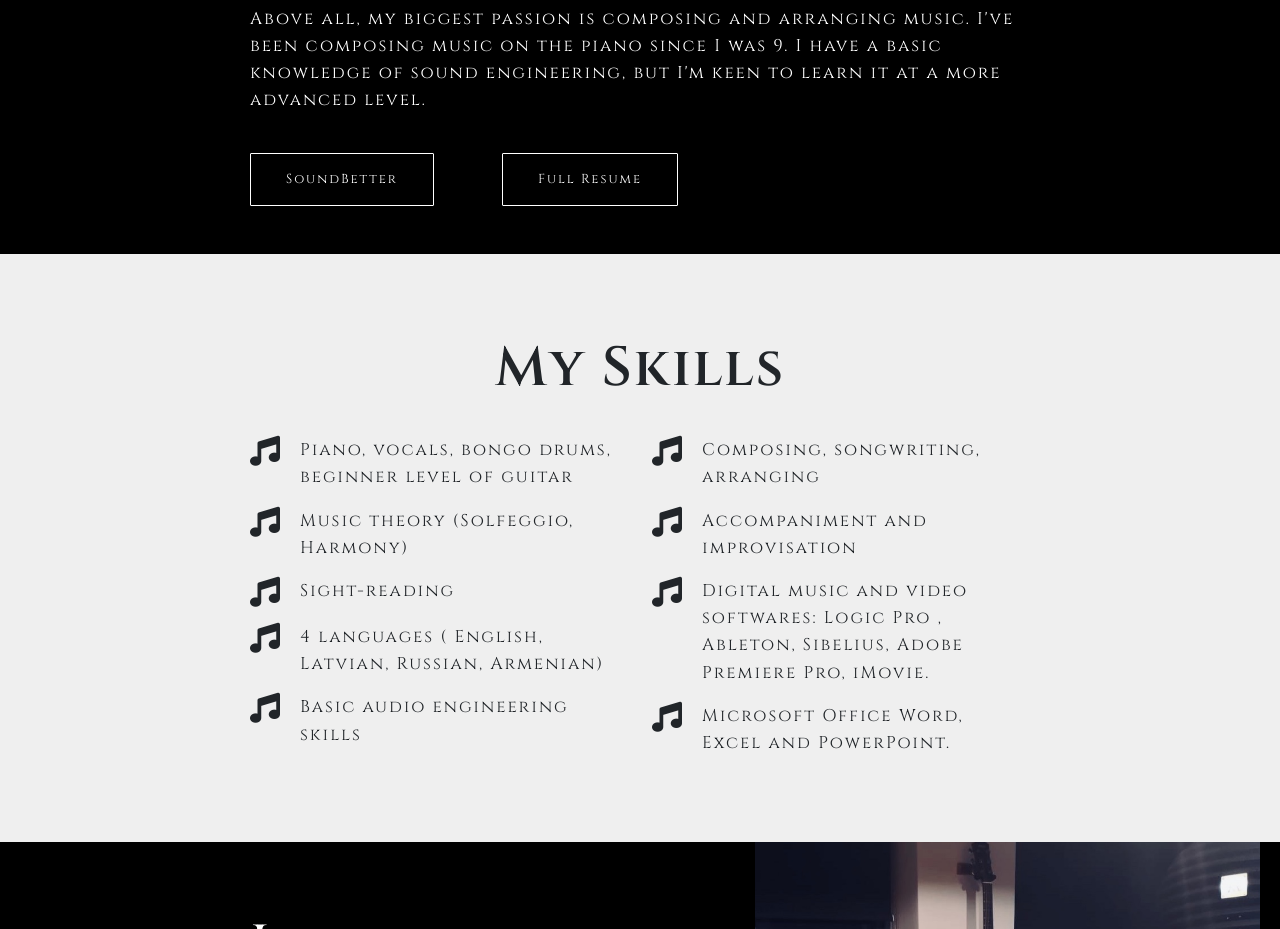
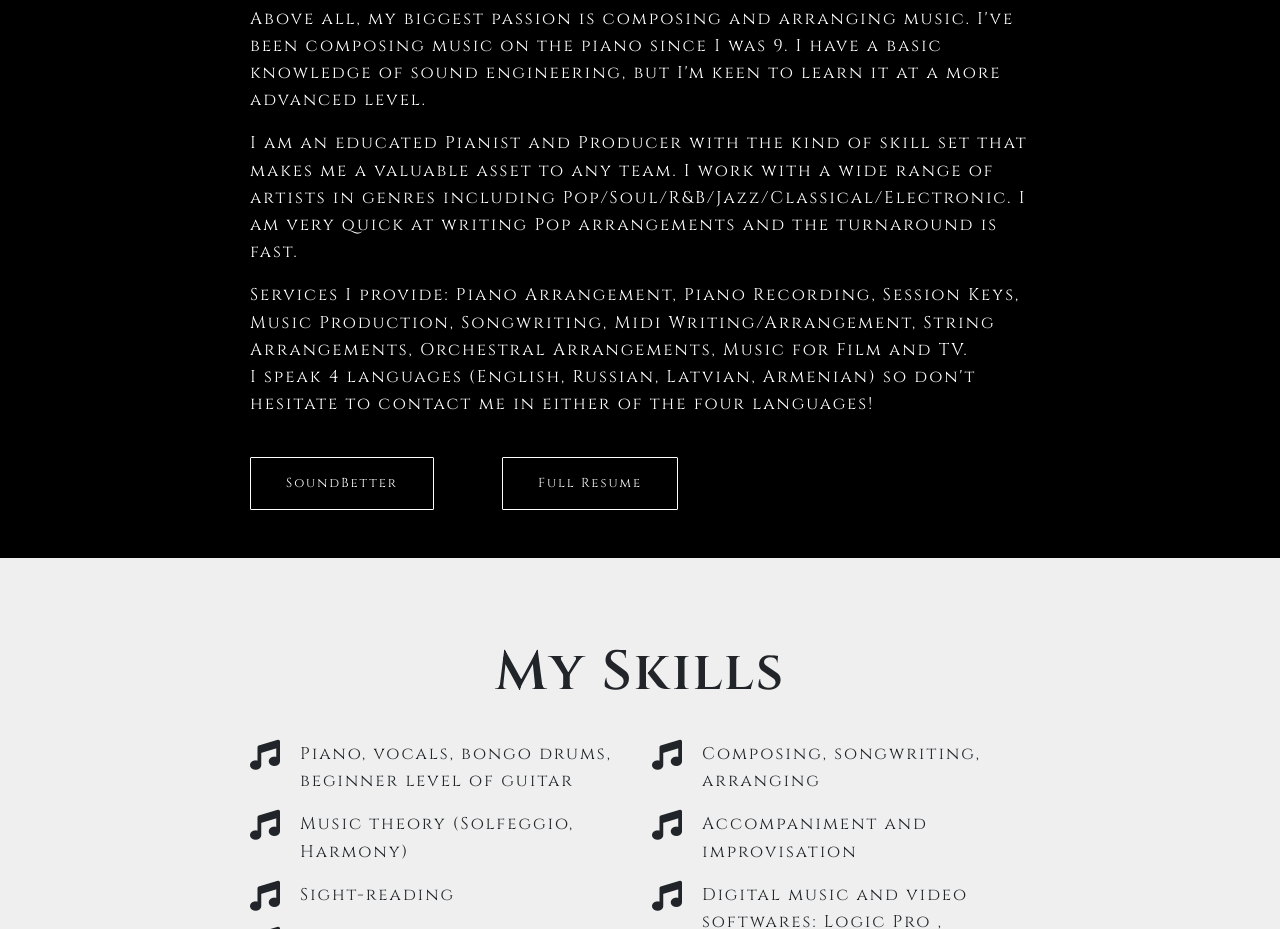
Before and after one commit to VikaKri/Portfolio-ST, a plain HTML site: page about.html in a window 1280 px wide. Shown: the part 980-1909 px from the top of the page. Drawn offline with nearby package versions, Linux system fonts and the light colour scheme.

Commit message:
Added more text information

```diff
--- a/about.html
+++ b/about.html
@@ -114,10 +114,30 @@
               basic knowledge of sound engineering, but I'm keen to learn it at
               a more advanced level.
             </p>
+            <p>
+              I am an educated Pianist and Producer with the kind of skill set
+              that makes me a valuable asset to any team. I work with a wide
+              range of artists in genres including
+              Pop/Soul/R&B/Jazz/Classical/Electronic. I am very quick at writing
+              Pop arrangements and the turnaround is fast.
+            </p>
+            <p>
+              Services I provide: Piano Arrangement, Piano Recording, Session
+              Keys, Music Production, Songwriting, Midi Writing/Arrangement,
+              String Arrangements, Orchestral Arrangements, Music for Film and
+              TV.
+              <br />
+              I speak 4 languages (English, Russian, Latvian, Armenian) so don't
+              hesitate to contact me in either of the four languages!
+            </p>
           </div>
           <div class="biography-links pb-5">
             <span>
-              <a href="" class="btn btn-branding mt-4 me-3" title="LinkedIn"
+              <a
+                href="https://soundbetter.com/profiles/386057-syune"
+                class="btn btn-branding mt-4 me-3"
+                target="_blank"
+                title="SoundBetter"
                 >SoundBetter</a
               >
             </span>
```
Also changed, not shown: contact.html (+3 -0 lines).
